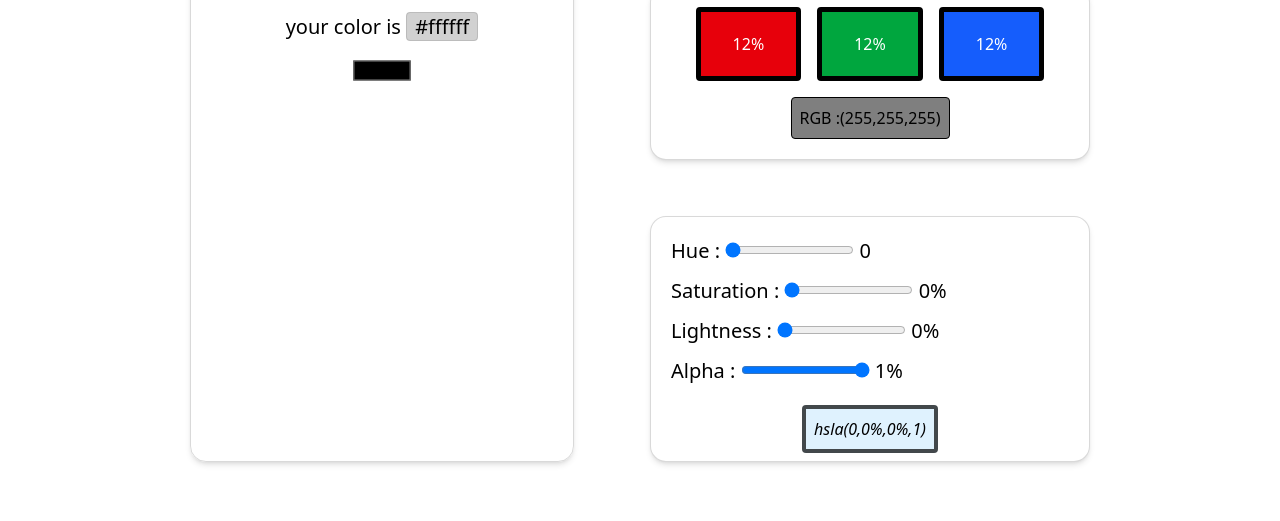
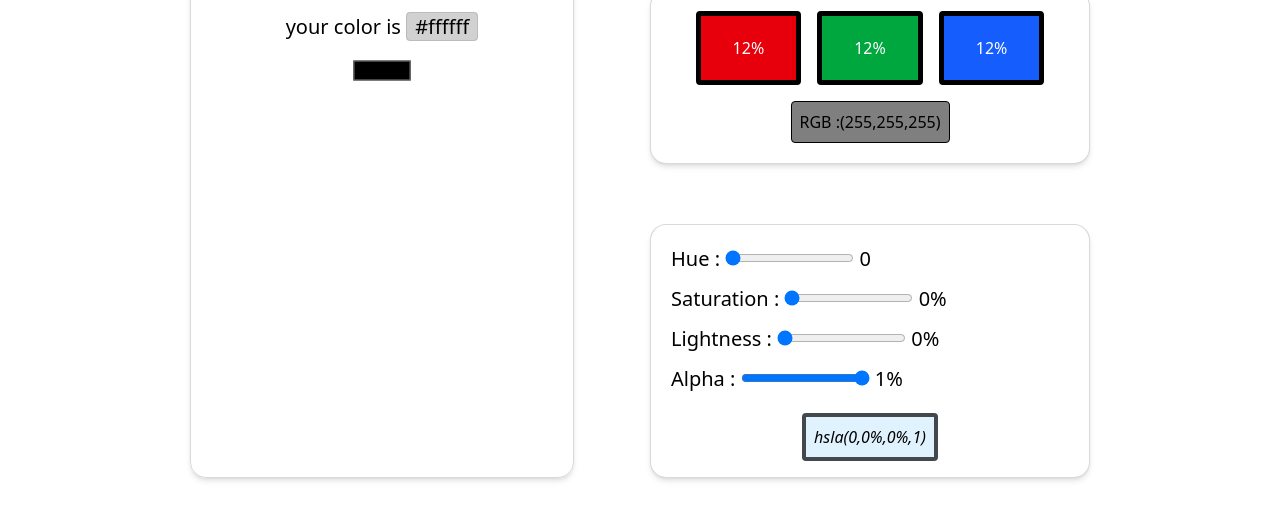
Before and after one commit to marhel28/color-picker, a website: page index.html in a window 1280 px wide. Shown: the part 272-793 px from the top of the page. Drawn offline with Linux system fonts and the light colour scheme.

Commit message:
all files

```diff
--- a/index.html
+++ b/index.html
@@ -96,7 +96,7 @@
 
                 </div>
             </div>
-            <div class="show-hsla w-full h-1/2 flex justify-center mb-2" >
+            <div class="show-hsla w-full h-1/2 flex justify-center pb-4" >
                 <div class="w-max h-max bg-sky-100 border-4 border-black/70 rounded ">
                     <h1 class="copy-hsl text-center italic cursor-pointer  p-2 ">hsla(0,0%,0%,1)</h1>
 
```
Also changed, not shown: src/output.css.
